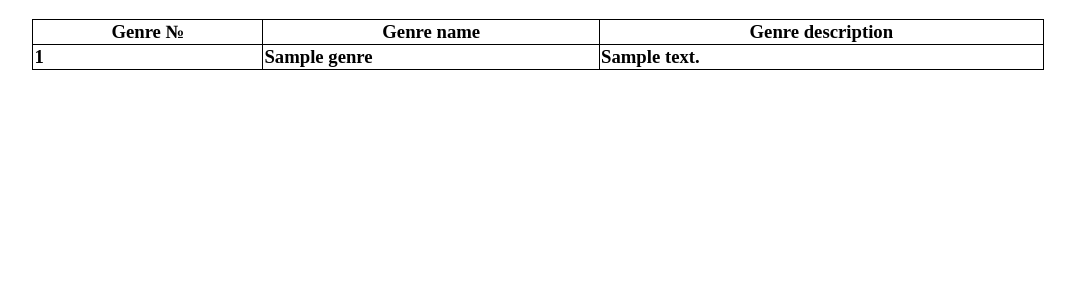
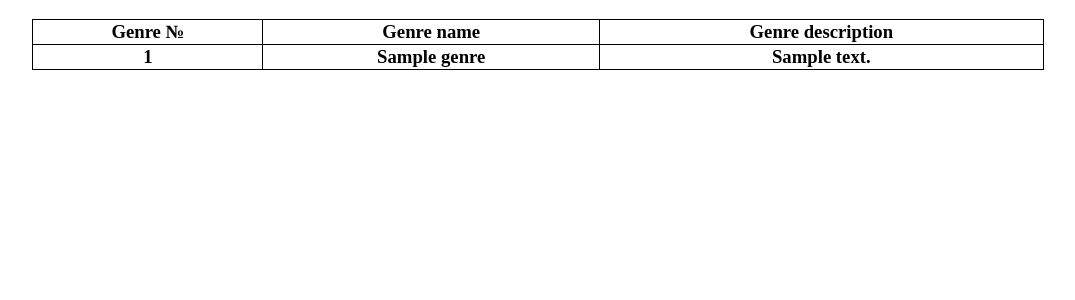
Before and after one commit to SergeyDeryabin19/shop_proj, a Django app: page /genres.html in a window 1280 px wide. Shown: the top 300 px of the page, without its empty margins (102-1177 px from the left). Run offline with Django 4.2, Linux system fonts and the light colour scheme; tables that the repository leaves empty hold one stand-in row (values such as "Sample post").

```diff
--- a/src/directories/templates/book_parametrs/genres.html
+++ b/src/directories/templates/book_parametrs/genres.html
@@ -19,9 +19,9 @@
             <tbody>
               {% for object in objects %}
                 <tr>
-                  <td style="border: 1px solid black;">{{ object.pk }}</td>
-                  <td style="border: 1px solid black;">{{ object.name }}</td>
-                  <td style="border: 1px solid black;">{{ object.description }}</td>
+                  <td style="border: 1px solid black;text-align: center;">{{ object.pk }}</td>
+                  <td style="border: 1px solid black;text-align: center;">{{ object.name }}</td>
+                  <td style="border: 1px solid black;text-align: center;">{{ object.description }}</td>
                 </tr>
               {% empty %}
                 <tr>
```
